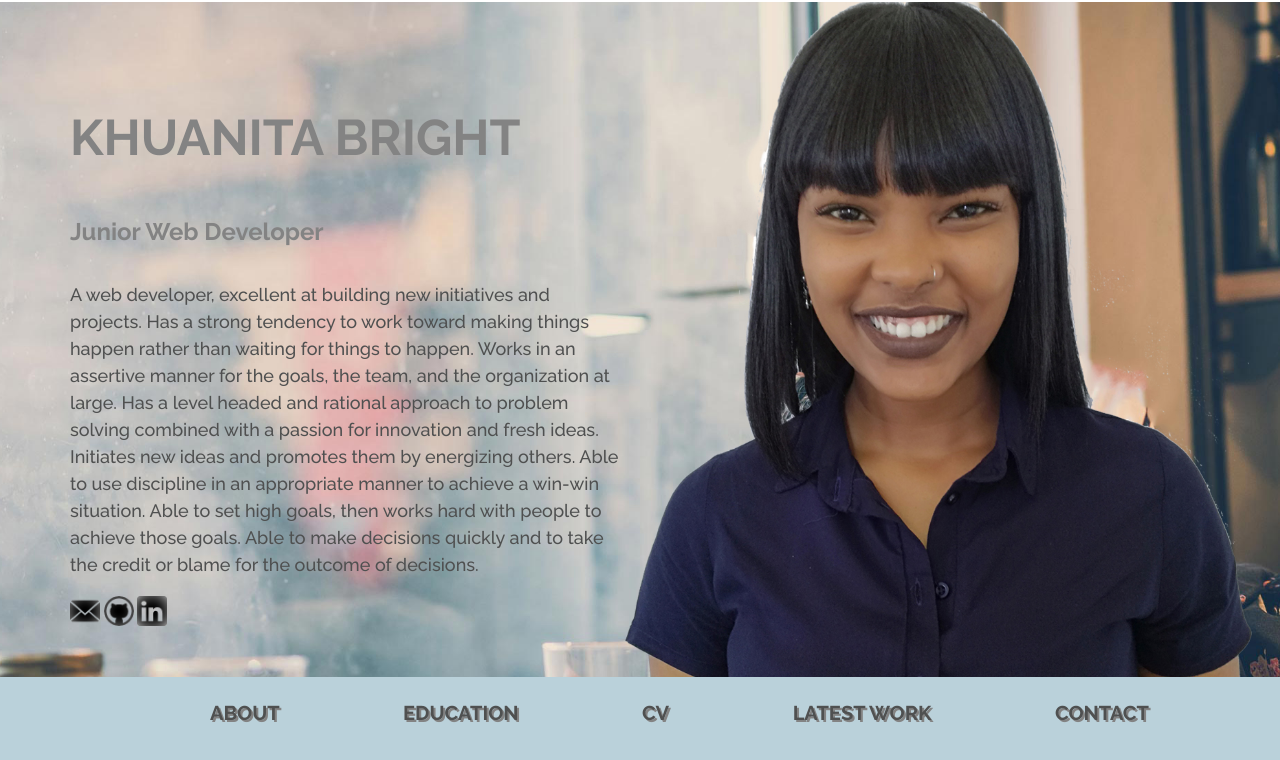
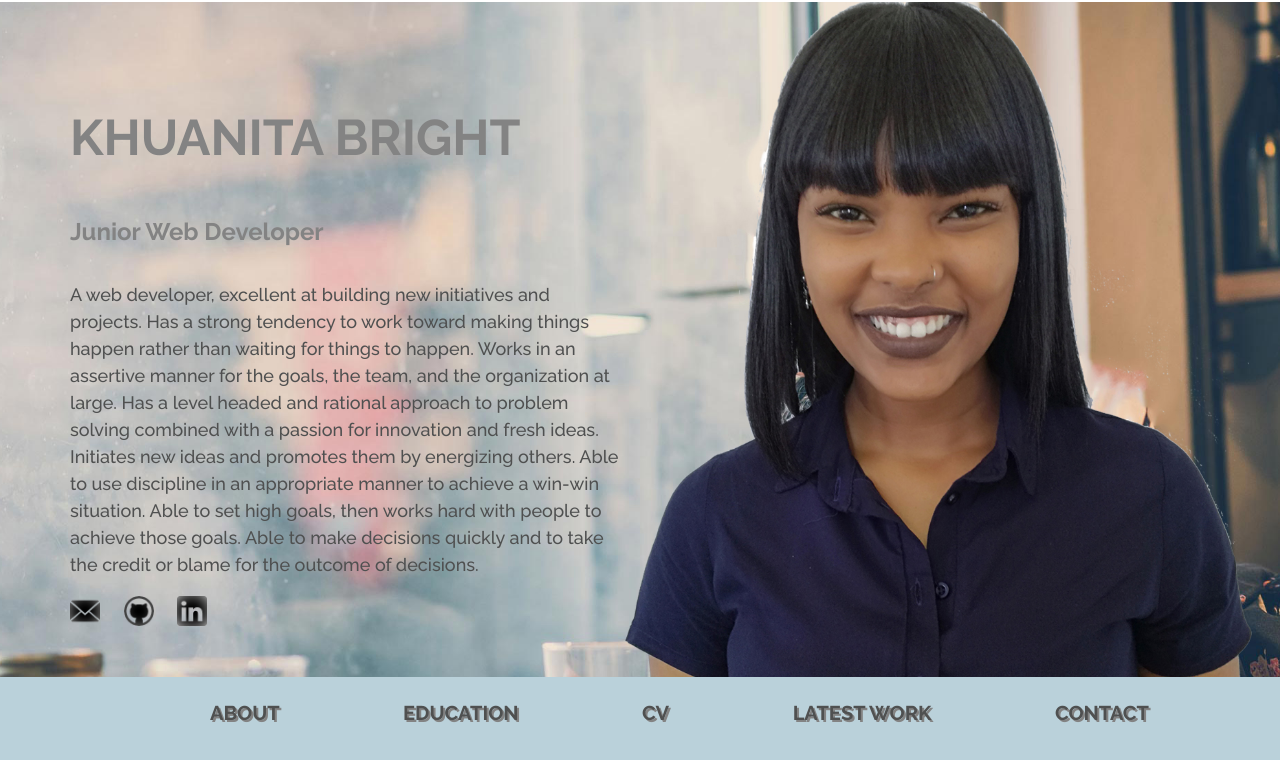
Before and after one commit to KhuanitaBright/Portfolio, a plain HTML site: page index.html in a window 1280 px wide. Shown: the top 760 px of the page. Drawn offline with nearby package versions, Linux system fonts and the light colour scheme.

Commit message:
Update index.html

```diff
--- a/index.html
+++ b/index.html
@@ -23,9 +23,9 @@
       <p>A web developer, excellent at building new initiatives and projects. Has a strong tendency to work toward making things happen rather than waiting for things to happen. Works in an assertive manner for the goals, the team, and the organization at large. Has a level headed and rational approach to problem solving combined with a passion for innovation and fresh ideas. Initiates new ideas and promotes them by energizing others. Able to use discipline in an appropriate manner to achieve a win-win situation. Able to set high goals, then works hard with people to achieve those goals. Able to make decisions quickly and to take the credit or blame for the outcome of decisions.</p>
 
       <div style="padding-left: 90px;">
-        <a href="mailto:khuanitabright@gmail.com"><img src="Images/close-envelope.png" alt="" width="30px height="30px""></a>
-        <a href="https://github.com/khuanitabright" target="_blank"> <img src="Images/github.png" alt="" width="30px height="30px""></a>
-        <a href="https://za.linkedin.com/in/khuanita-bright-42a1214b" target="_blank"> <img src="Images/linkedin-logo.png" alt="" width="30px height="30px""></a>
+        <a href="mailto:khuanitabright@gmail.com"><img src="Images/close-envelope.png" alt="" width="30px" height="30px" style="margin-right:20px;"></a>
+        <a href="https://github.com/khuanitabright" target="_blank"> <img src="Images/github.png" alt="" width="30px" height="30px" style="margin-right:20px;"></a>
+        <a href="https://za.linkedin.com/in/khuanita-bright-42a1214b" target="_blank"> <img src="Images/linkedin-logo.png" alt="" width="30px" height="30px"></a>
       </div>
 
     </div>
@@ -146,7 +146,7 @@
 
  <div class="l-cv" >
 
- <div class="grid-item l-job-1">
+ <div style="margin-top: 20px;" class="grid-item l-job-1">
    <div class="grid-inner">
 
 
```
